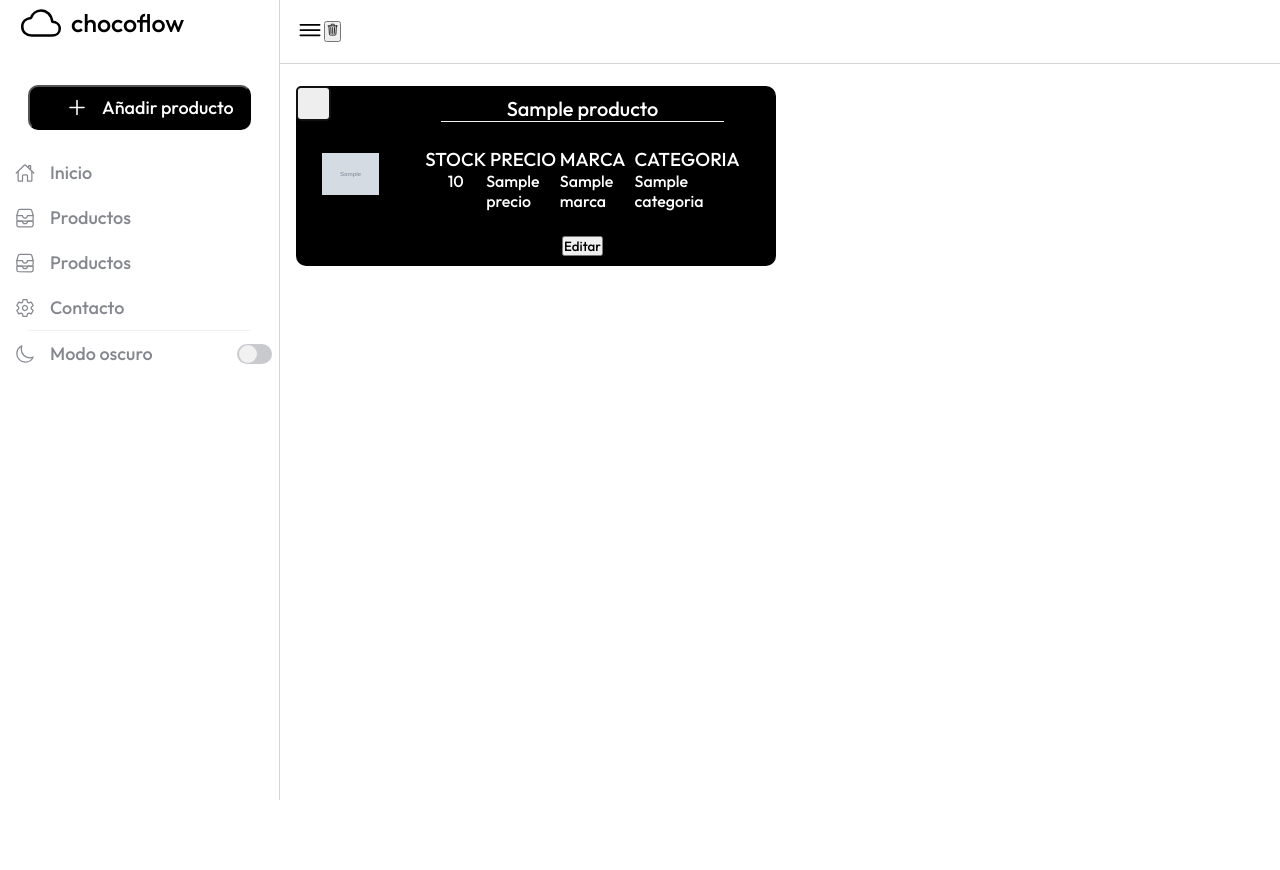
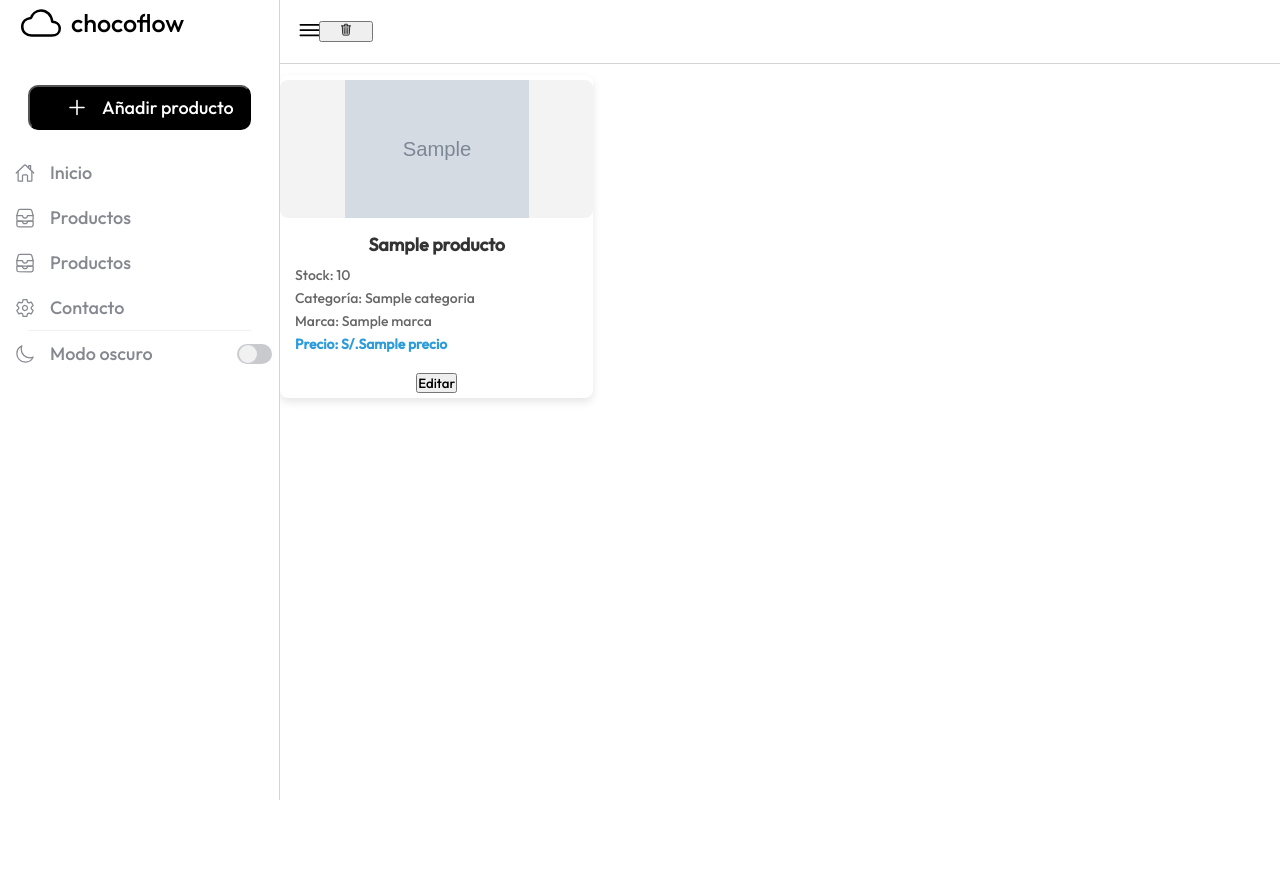
Before and after one commit to JosemariaValenzuelaCasas/sidebarApWeb, a Node server app: template views/mostrar.ejs in a window 1280 px wide. After the commit the page ends 800 px from the top, so only its background shows below. Run offline with Node 20, Linux system fonts and the light colour scheme; the template is opened without the code that fills it: most values are stand-ins (such as "Sample title", 1, 10 or a date in 2020); grey boxes marked "Sample" are stand-in pictures.

Commit message:
Diseño v.2 update

```diff
--- a/public/css/modal.css
+++ b/public/css/modal.css
@@ -102,6 +102,35 @@ form label{
     transition: all 0.6s ease-in-out;
 }
 
+.input-group {
+    width: 100%;
+    display: flex;
+    align-items: center; /* Alinea verticalmente texto e input */
+    gap: 8px; /* Espacio entre el texto y el input */
+}
+
+.money-input {
+    display: flex;
+    align-items: center;
+    position: relative;
+    width: 200px; /* Ajusta el ancho según necesites */
+}
+
+.currency-symbol {
+    position: absolute;
+    left: 10px;
+    font-size: 1rem;
+    color: #666;
+    pointer-events: none; /* No permite interacción del usuario */
+}
+
+.money-input input {
+    width: 100%;
+    padding-left: 30px; /* Espacio para el símbolo */
+    box-sizing: border-box;
+}
+
+
 .sign-in{
     left: 0;
     width: 50%;
--- a/public/css/mostrar.css
+++ b/public/css/mostrar.css
@@ -39,8 +39,9 @@
     --color-switch-circulo: rgb(44, 45, 49);
 }
 html, body {
-    height: 100%;
-    margin: 0; /* Elimina el margen por defecto del body */
+    min-height: 100vh;
+    margin: 0;
+    background-color: var(--color-barra-lateral); /* Elimina el margen por defecto del body */
 }
 
 
@@ -244,7 +245,7 @@ html, body {
 .main {
     position: relative;
     margin-left: 280px;
-    height: 100%;
+    min-height: 100vh;
     transition: margin-left 0.5s ease;
     background-color: var(--color-barra-lateral);
 }
@@ -270,81 +271,94 @@ html, body {
 .topbar .menu-bton ion-icon {
     font-size: 28px;
 }
+.topbar button{
+    position: relative;
+    right: 5px;
+}
+.topbar button ion-icon{
 
+    min-width: 50px;
+}
 /*MAIN DATOS SUPERIORES*/
 .stadist {
-    margin-top: 70px;
-    padding: 1rem;
     display: grid;
-    grid-template-columns:1fr 1fr; /* Dos columnas iguales */
-    gap: 10px;
+    grid-template-columns: repeat(auto-fill, minmax(280px, 1fr));
+    gap: 30px;
+    max-width: 1300px;
+    margin: 0 auto;
+    padding-top: 75px;
+    padding-bottom: 40px;
 }
 
 /* KPI Cards */
 
 
 .card {
+    background-color: white;
+    border-radius: 8px;
+    box-shadow: 0 4px 8px rgba(0, 0, 0, 0.1);
+    display: flex;
+    flex-direction: column;
+    transition: transform 0.3s ease-in-out;
     position: relative;
-    background-color: var(--color-boton);
-    border-radius: 10px;
-    padding: 10px 1rem;
-    display: flex;
-    align-items: center;
-    height: 180px;
+    padding: 5px 0;
 }
 
-.card .img-pro{
-    width: 100px;
-    height: auto;
-    padding: 0 10px;
+.card:hover {
+    transform: translateY(-5px);
 }
 
-.card .img-pro img{
-    width: 90%;
-    height: auto;
-
+.product-img-container {
+    display: flex;
+    justify-content: center;
+    align-items: center;
+    width: 100%;
+    height: 138px;
+    background-color: #f3f3f3; /* Fondo para imágenes pequeñas */
+    border-radius: 8px;
+    overflow: hidden;
 }
 
-.card .info-pro{
-    margin-left: 10px;
-    width: 100%;
-    height: 100%;
-    display: flex;
-    flex-direction: column;
-    justify-content: space-between;
+.product-img {
+    max-width: 100%;
+    max-height: 100%;
+    object-fit: cover;
 }
 
-.card .info-pro h2{
-    color: var(--color-boton-texto);
-    font-size: 20px;
-    text-align: center;
-    top: 0;
+.product-info {
+    padding: 15px;
 }
 
-
-.card .card-linea {
-    width: 80%;
-    margin: 0 auto;
-    height: 1px;
-    background-color: var(--color-linea);
+.product-info h3{
+    text-align: center;
+}
+.product-name {
+    font-size: 18px;
+    font-weight: bold;
+    color: #333;
+    margin-bottom: 10px;
 }
 
-.card .datos-pro{
-    color: var(--color-boton-texto);
-    padding: 0 20px;
-    display: flex;
-    justify-content: space-between;
+.product-stock,
+.product-category,
+.product-price,
+.product-brand {
+    font-size: 14px;
+    color: #666;
+    margin: 5px 0;
 }
-.stock, .precio, .categoria{
-    display: flex;
-    flex-direction: column;
-    align-items: center;
+
+.product-price {
+    font-weight: bold;
+    color: #2d9cdb;
 }
+
 
 .card .editar {
     width: 100px;
     margin: 0 auto;
 }
+
 
 .hidden{
     display: none;
@@ -355,6 +369,7 @@ html, body {
     justify-content: center;
     align-items: center;
 }
+
 
 .custom_checkbox{
     position: absolute;
@@ -372,10 +387,9 @@ html, body {
 .custom_checkbox .checkmark{
     width: 100%;
     height: 100%;
-    border: 2px solid #111;
     display: inline-block;
     border-radius: 5px;
-    background: #eee;
+    background: none;
     background-size: 500%;
     transition: background-size 0.1s ease;
 }
@@ -414,14 +428,9 @@ html, body {
 }
 
 @media screen and (max-width:1080px) {
-    .stadist{
-        grid-template-columns: 1fr;
-    }
+
 }
 
 @media screen and (max-width:1080px) {
-    .card{
-        flex-direction: column;
-        height: auto;
-    }
+
 }
--- a/public/js/editarProducto.js
+++ b/public/js/editarProducto.js
@@ -88,10 +88,10 @@ function guardarCambios(event, id) {
                 eliminarImagen(imagenCard);
                 document.getElementById(`imagenProducto2-${id}`).src = data.imagenNueva;
                 document.getElementById(`product-${id}`).textContent = data.nombre;
-                document.getElementById(`prize-${id}`).textContent = data.precio;
-                document.getElementById(`stockk-${id}`).textContent = data.stock;
-                document.getElementById(`marc-${id}`).textContent = data.marca;
-                document.getElementById(`category-${id}`).textContent = data.categoria;
+                document.getElementById(`prize-${id}`).textContent = "Precio: S/."+data.precio;
+                document.getElementById(`stockk-${id}`).textContent = "Stock: "+data.stock;
+                document.getElementById(`marc-${id}`).textContent = "Marca :"+data.marca;
+                document.getElementById(`category-${id}`).textContent = "Categoría: "+data.categoria
                 const producto = document.querySelector(`button[data-id="${id}"]`);
                 producto.setAttribute('data-nombre', data.nombre);
                 producto.setAttribute('data-precio', data.precio);
@@ -106,17 +106,17 @@ function guardarCambios(event, id) {
                 botonGuardar.textContent = 'Guardar Cambios';
             }else{
                 document.getElementById(`product-${id}`).textContent = data.nombre;
-                document.getElementById(`prize-${id}`).textContent = data.precio;
-                document.getElementById(`stockk-${id}`).textContent = data.stock;
-                document.getElementById(`marc-${id}`).textContent = data.marca;
-                document.getElementById(`category-${id}`).textContent = data.categoria;
+                document.getElementById(`prize-${id}`).textContent = "Precio: S/."+data.precio;
+                document.getElementById(`stockk-${id}`).textContent = "Stock: "+data.stock;
+                document.getElementById(`marc-${id}`).textContent = "Marca :"+data.marca;
+                document.getElementById(`category-${id}`).textContent = "Categoría: "+data.categoria
                 console.log("nuevos.datos: ",data)
                 const producto = document.querySelector(`button[data-id="${id}"]`);
                 producto.setAttribute('data-nombre', data.nombre);
                 producto.setAttribute('data-precio', data.precio);
                 producto.setAttribute('data-stock', data.stock);
                 producto.setAttribute('data-marca', data.marca);
-                producto.setAttribute('data-categoria', data.categoria);
+                producto.setAttribute('data-categoria',data.categoria);
                 console.log("producto nuevo?:",producto)
                 closeDialog(id);
                 // Rehabilitar el botón y restablecer el texto
--- a/public/js/routes.js
+++ b/public/js/routes.js
@@ -1,10 +1,8 @@
 const express = require('express');
 const { conexion, connection } = require('./database');
 const router = express.Router();
-const multer = require('multer');
 const { cloudinary, upload } = require('./cloudinary');
 const fs = require('fs');
-const path = require('path');
 
 // Configuración de multer para almacenar archivos temporalmente
 
--- a/views/formulario.ejs
+++ b/views/formulario.ejs
@@ -119,7 +119,7 @@
 
 
   <script src="./js/calendarioDB.js"></script>
-  <a href="./mostrar">mostrar</a>
+  <a href="./mostrar" style="position: absolute;top:50%; right: 50%;">mostrar</a>
 
   <script type="module" src="https://unpkg.com/ionicons@7.1.0/dist/ionicons/ionicons.esm.js"></script>
   <script nomodule src="https://unpkg.com/ionicons@7.1.0/dist/ionicons/ionicons.js"></script>
--- a/views/mostrar.ejs
+++ b/views/mostrar.ejs
@@ -91,46 +91,18 @@
                         <input type="checkbox" class="select-product" value="<%= usuario.id %>" id="label-<%= usuario.id %>">
                         <span class="checkmark"></span>
                     </label>
-                    <label for="label-<%= usuario.id %>"></label>
-                    <div class="img-pro">
+                    <div class="product-img-container">
                         <img src="<%= usuario.imagen %>" id="imagenProducto2-<%= usuario.id %>"
-                            alt="Imagen del producto">
+                                    alt="Imagen del producto" class="product-img">
                     </div>
-                    <div class="info-pro">
-                        <div class="titulo-pro">
-                            <h2 id="product-<%= usuario.id %>">
-                                <%= usuario.producto %>
-                            </h2>
-                            <div class="card-linea"></div>
+                    <div class="product-info">
+                        <h3 id="product-<%= usuario.id %>" class="product-name"><%= usuario.producto %></h3>
+                        <p id="stockk-<%= usuario.id %>" class="product-stock">Stock: <%= usuario.stock %></p>
+                        <p id="category-<%= usuario.id %>" class="product-category">Categoría: <%= usuario.categoria %></p>
+                        <p id="marc-<%= usuario.id %>" class="product-brand">Marca: <%= usuario.marca %></p>
+                        <p id="prize-<%= usuario.id %>" class="product-price">Precio: S/.<%= usuario.precio %></p>
+
                     </div>
-                        <div class="datos-pro">
-                            <div class="stock">
-                                <h3>STOCK</h3>
-                                <p id="stockk-<%= usuario.id %>">
-                                    <%= usuario.stock %>
-                                </p>
-                            </div>
-                            <div class="precio">
-                                <h3>PRECIO</h3>
-                                <p id="prize-<%= usuario.id %>">
-                                    <%= usuario.precio %>
-                                </p>
-                            </div>
-                            <div class="marca">
-                                <h3>MARCA</h3>
-                                <p id="marc-<%= usuario.id %>">
-                                    <%= usuario.marca %>
-                                </p>
-                            </div>
-                            <div class="categoria">
-                                <h3>CATEGORIA</h3>
-                                <p id="category-<%= usuario.id %>">
-                                    <%= usuario.categoria %>
-                                </p>
-                            </div>
-                        </div>
-
-                        <!-- Botón de editar en la tarjeta del producto -->
                     <div class="botones-producto">
                         <button data-id="<%= usuario.id %>" data-nombre="<%= usuario.producto %>"
                             data-precio="<%= usuario.precio %>" data-stock="<%= usuario.stock %>"
@@ -139,23 +111,38 @@
                             Editar
                         </button>
                     </div>
-
-
-
-                        <!-- Modal (dialog) para editar el producto, ahora con un id único por producto -->
                     <dialog class="container" id="modal-editar-<%= usuario.id %>">
                         <div class="form-container sign-in" id="form-editar">
                             <form onsubmit="guardarCambios(event, '<%= usuario.id %>')">
                                 <h1>Editar Producto</h1>
                                 <input type="hidden" name="id" id="id-editar-<%= usuario.id %>">
+                                <div class="input-group">
+                                    <span>Nombre:</span>
                                     <input type="text" id="nombre-<%= usuario.id %>" name="nombre"
                                         placeholder="Nombre del producto">
-                                    <input type="text" id="marca-<%= usuario.id %>" name="marca" placeholder="Marca">
-                                    <input type="number" id="precio-<%= usuario.id %>" name="precio"
-                                        placeholder="Precio">
+                                </div>
+                                <div class="input-group">
+                                    <span>Stock:</span>
                                     <input type="number" id="stock-<%= usuario.id %>" name="stock" placeholder="Stock">
+                                </div>
+                                <div class="input-group">
+                                    <span>Categoria:</span>
                                     <input type="text" id="categoria-<%= usuario.id %>" name="categoria"
                                     placeholder="Categoria">
+                                </div>
+                                <div class="input-group">
+                                    <span>Marca:</span>
+                                    <input type="text" id="marca-<%= usuario.id %>" name="marca" placeholder="Marca">
+                                </div>
+
+                                <div class="input-group">
+                                    <span>Precio:</span>
+                                    <div class="money-input">
+                                        <span class="currency-symbol">S/</span>
+                                        <input type="number" id="precio-<%= usuario.id %>" name="precio" placeholder="0.00" step="0.50" min="0">
+                                    </div>
+
+                                </div>
                                 <button id="guardar-cambios-<%= usuario.id %>" type="submit">Guardar
                                     Cambios</button>
                                 <button type="button" onclick="closeDialog('<%= usuario.id %>')"">Cerrar</button>
@@ -177,7 +164,6 @@
                         </div>
                     </dialog>
                 </div>
-                </div>
                 <% }) %>
         </div>
     </div>
```
Lines whose indentation alone changed are shown as unchanged.
